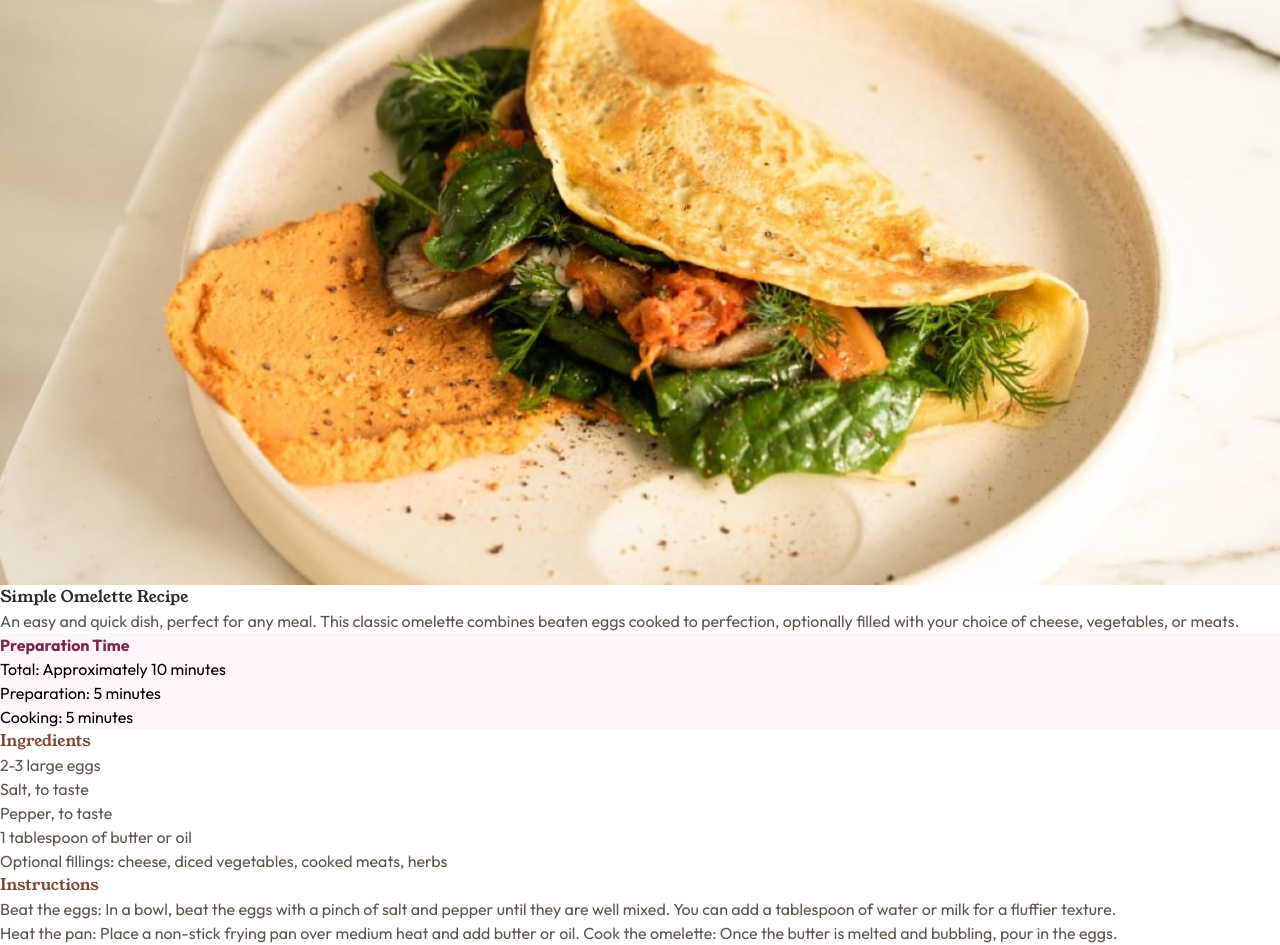
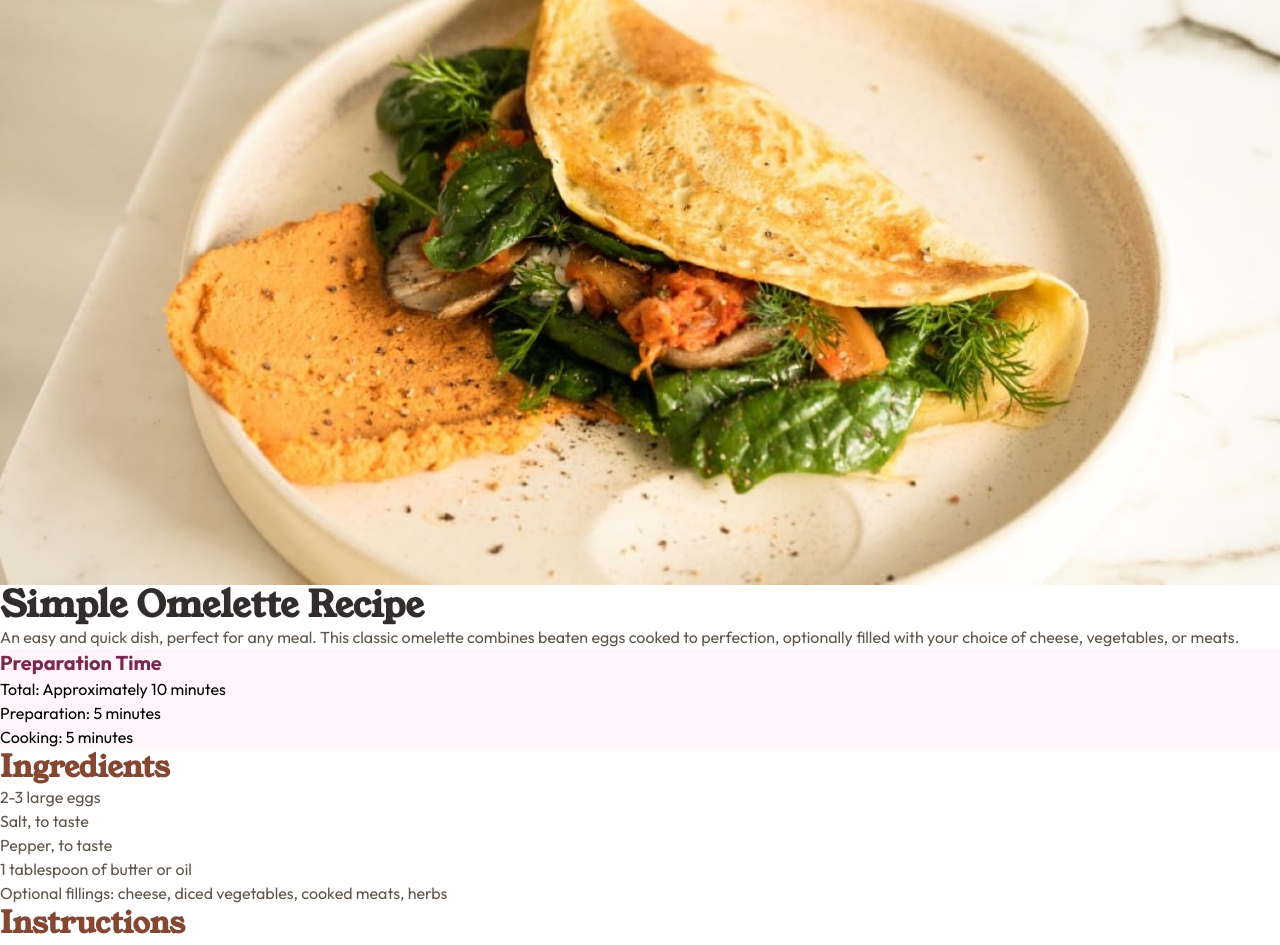
Before and after one commit to lavollmer/recipe-page, a React (Vite) app: page / in a window 1280 px wide. Shown: the top 945 px of the page. Built offline with nearby package versions, Linux system fonts and the light colour scheme.

Commit message:
sizing the font and pictures

```diff
--- a/src/App.jsx
+++ b/src/App.jsx
@@ -4,13 +4,13 @@ import omeletteImage from "./assets/omelette.jpeg";
 function App() {
   return (
     <>
-      <div className="bg-eggshell">
-        <div className="bg-white">
+      <div className="bg-eggshell container mx-auto">
+        <div className="bg-white container mx-auto flex flex-col">
           <div>
             <img src={omeletteImage} alt="Omelette" />
           </div>
-          <div>
-            <h1 className="text-dark-charcoal font-young-serif">
+          <div className="container mx-auto">
+            <h1 className="text-dark-charcoal font-young-serif text-4xl font-bold">
               Simple Omelette Recipe
             </h1>
             <p className="text-wenge-brown font-outfit">
@@ -19,8 +19,8 @@ function App() {
               filled with your choice of cheese, vegetables, or meats.
             </p>
             <div className="font-outfit bg-rose-white">
-              <h2 className="text-dark-raspberry font-bold">
-                Preparation Time{" "}
+              <h2 className="text-dark-raspberry font-bold text-xl">
+                Preparation Time
               </h2>
               <ul>
                 <li>Total: Approximately 10 minutes</li>
@@ -30,7 +30,7 @@ function App() {
             </div>
           </div>
           <div>
-            <h2 className="text-nutmeg font-young-serif">Ingredients </h2>
+            <h2 className="text-nutmeg font-young-serif font-bold text-3xl">Ingredients </h2>
             <ul className="text-wenge-brown font-outfit">
               <li>2-3 large eggs</li>
               <li>Salt, to taste</li>
@@ -42,7 +42,7 @@ function App() {
             </ul>
           </div>
           <div>
-            <h2 className="text-nutmeg font-young-serif">Instructions</h2>
+            <h2 className="text-nutmeg font-young-serif font-bold text-3xl">Instructions</h2>
             <ol className="text-wenge-brown font-outfit">
               <li>
                 Beat the eggs: In a bowl, beat the eggs with a pinch of salt and
@@ -76,7 +76,7 @@ function App() {
             </ol>
           </div>
           <div>
-            <h1 className="text-nutmeg font-young-serif">Nutrition</h1>
+            <h1 className="text-nutmeg font-young-serif font-bold text-3xl">Nutrition</h1>
             <p>
               The table below shows nutritional values per serving without the
               additional fillings.
```
